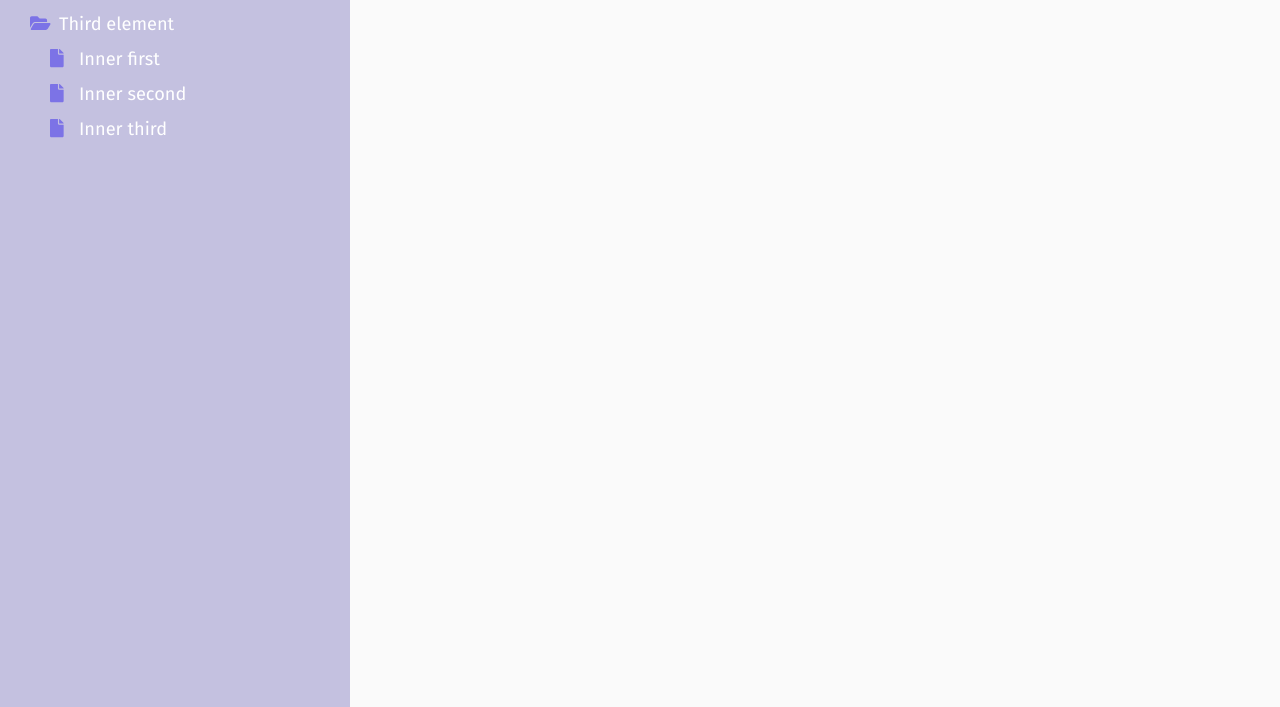
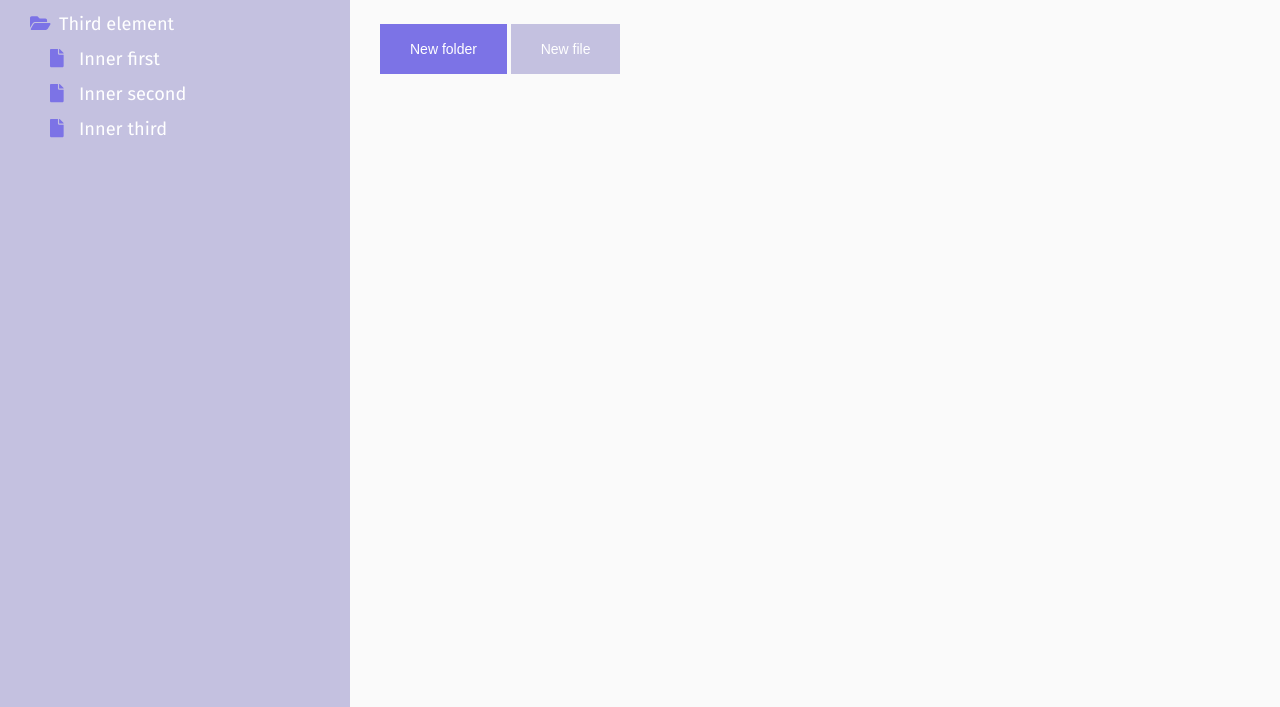
Before and after one commit to SergeyScherbo/file-system, a website: page dev/index.html in a window 1280 px wide. Shown: the part 93-800 px from the top of the page. Drawn offline with nearby package versions, Linux system fonts and the light colour scheme; files that its build step writes are made by us from their sources.

Commit message:
folder content

```diff
--- a/dev/index.html
+++ b/dev/index.html
@@ -56,6 +56,10 @@
         </div>
       </header>
       <div class="element-info">0 KB</div>
+      <div class="content content-folder">
+        <button class="btn btn--folder">New folder</button>
+        <button class="btn btn--file">New file</button>
+      </div>
     </main>
   </div>
 </body>
--- a/dev/scss/main.scss
+++ b/dev/scss/main.scss
@@ -111,3 +111,23 @@ body {
   margin-top: 15px;
   color: #aaa;
 }
+
+.content {
+  margin-top: 30px;
+}
+
+.btn {
+  height: 50px;
+  line-height: 50px;
+  padding: 0 30px;
+  font-size: 1rem;
+  color: #fff;
+}
+
+.btn--folder {
+  background-color: $icons;
+}
+
+.btn--file {
+  background-color: $sidebar;
+}
```
Also changed, not shown: dest/index.html (+4 -0 lines), dest/css/main.css.
